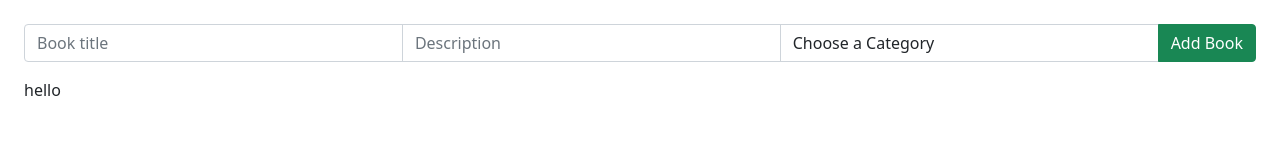
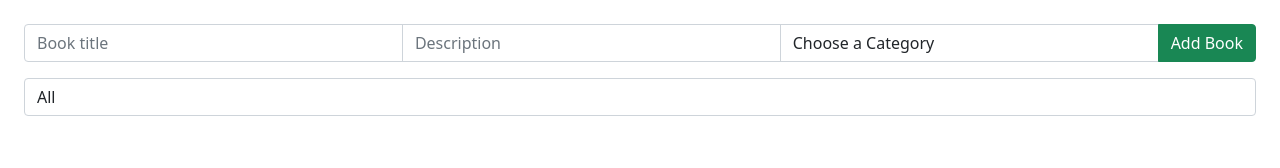
Before and after one commit to Wusinho/library-app, a React (Create React App) app: page / in a window 1280 px wide. Shown: the top 168 px of the page. Built offline with nearby package versions, Linux system fonts and the light colour scheme.

Commit message:
Added action and reducer for filter

```diff
--- a/src/actions/book.js
+++ b/src/actions/book.js
@@ -15,3 +15,8 @@ export const bookRemoved = (id) => ({
     id,
   },
 });
+
+export const changeFilter = (category) => ({
+  type: actions.CHANGE_FILTER,
+  payload: category,
+});
--- a/src/actions/booksActions.js
+++ b/src/actions/booksActions.js
@@ -1,2 +1,3 @@
 export const CREATE_BOOK = 'book/bookAdded';
 export const REMOVE_BOOK = 'book/bookRemoved';
+export const CHANGE_FILTER = 'book/changeFilter';
--- a/src/components/BooksList.jsx
+++ b/src/components/BooksList.jsx
@@ -1,6 +1,7 @@
 import React from 'react';
 import { useDispatch, useSelector } from 'react-redux';
 import * as actions from '../actions/book';
+import categories from './categories';
 
 const getID = (books) => books.id;
 
@@ -10,6 +11,9 @@ const BooksList = () => {
 
   const handleBookRemove = (books) => {
     dispatch(actions.bookRemoved(getID(books)));
+  };
+  const setDescription = (e) => {
+    console.log(e.target.value);
   };
 
   const displayBooks = getBooks.map((book) => (
@@ -32,12 +36,25 @@ const BooksList = () => {
   ));
   const filterCategories = (
     <div>
-      hello
+      <form onSubmit={(e) => setDescription(e.target.value)}>
+        <select
+          // value={category}
+          className="form-control"
+        >
+          <option defaultValue disabled>Choose a Category</option>
+          <option key="1"> All </option>
+          {categories.map((cat) => (
+            <option key={cat.id} value={cat.cat}>
+              {cat.cat}
+            </option>
+          ))}
+        </select>
+      </form>
     </div>
   );
 
   return (
-    <div>
+    <div className="displayBooks">
       {filterCategories}
       {displayBooks}
     </div>
```
Also changed, not shown: src/reducers/filter.js (added, +10 -0 lines).
